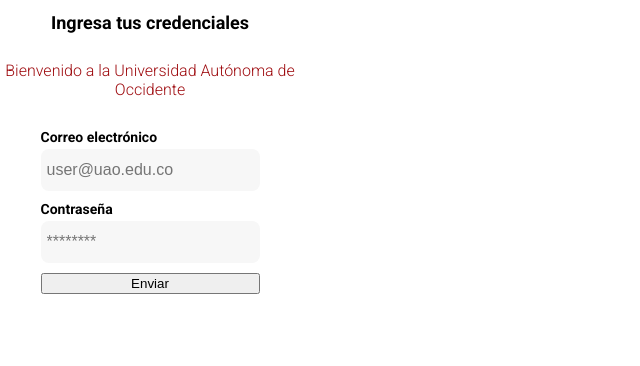
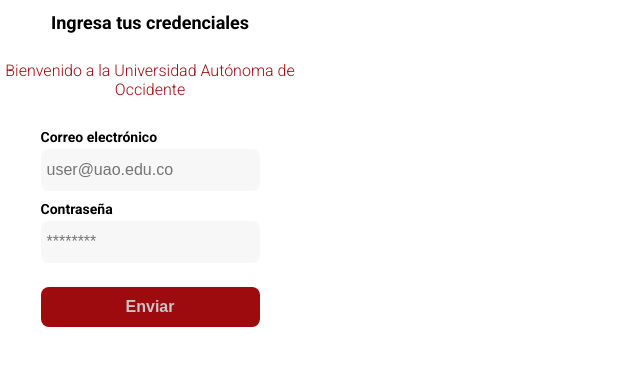
Before and after one commit to edwinmgallego/clase-practica-css, a plain HTML site: page nicky212016/index.html in a window 1280 px wide. Shown: the whole page, without its empty margins (0-640 px from the left). Drawn offline with Linux system fonts and the light colour scheme.

Commit message:
formulario actualizado

```diff
--- a/nicky212016/index.html
+++ b/nicky212016/index.html
@@ -20,7 +20,7 @@
                 <input type="text" id="email" placeholder="user@uao.edu.co" class="input input-email">
                 <label for="password" class = "label">Contraseña</label>
                 <input type="password" id="password" placeholder="********" class="input input-password">
-                <button class="button">Enviar</button>
+                <button class="primary-button login-button">Enviar</button>
             </form>
         </div>
     </div>
--- a/nicky212016/styles/style.css
+++ b/nicky212016/styles/style.css
@@ -68,3 +68,25 @@ body{
     padding: 6px;
     margin-bottom: 10px;
 }
+
+.primary-button{
+    background-color: var(--red);
+    border-radius: 8px;
+    border: none;
+    color: var(--bold-white);
+    width: 100%;
+    height: 40px;
+    cursor: pointer;
+    font-size: var(--md);
+    font-weight: bold;
+}
+.login-button{
+    margin-top: 14px;
+    margin-bottom: 20px;
+}
+
+@media (max-width: 640px){
+    .logo-uao{
+        display: block;
+    }
+}
```
